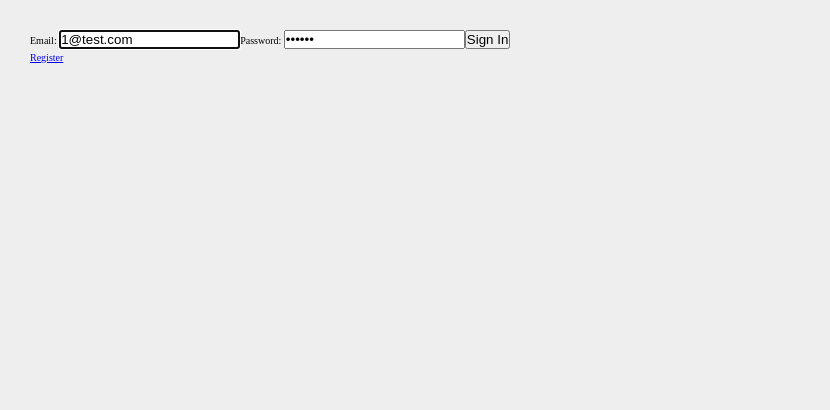
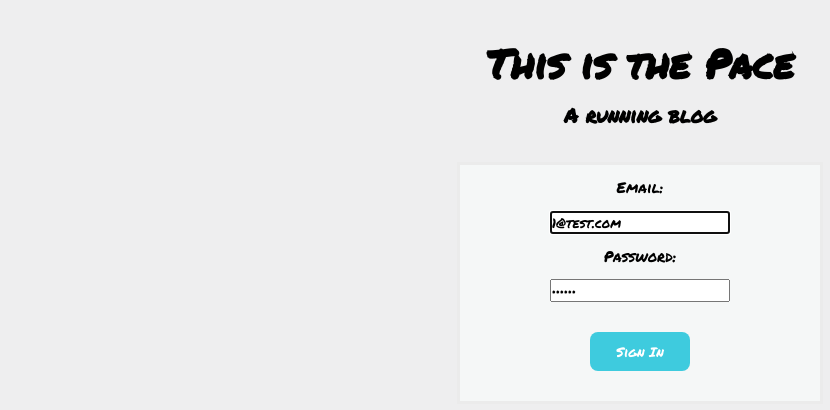
Before and after one commit to srsmith0/this-is-the-pace, a React (Create React App) app in the folder client/: page /admin in a window 1280 px wide. Shown: the top 410 px of the page, without its empty margins (0-830 px from the left). Built offline with nearby package versions, Linux system fonts and the light colour scheme; what devise-axios would draw is missing.

Commit message:
login styled

```diff
--- a/client/src/components/Admin/Admin.css
+++ b/client/src/components/Admin/Admin.css
@@ -86,3 +86,56 @@
   width: 80%;
   margin: 1rem auto;
 }
+
+.sign-in {
+  display: flex;
+  flex-flow: column wrap;
+  text-align: center;
+}
+
+.sign-in h1 {
+  font-family: "Permanent Marker", cursive;
+  font-size: 4rem;
+}
+
+.sign-in h2 {
+  font-family: "Permanent Marker", cursive;
+  font-size: 2rem;
+}
+
+.login-form {
+  font-family: "Permanent Marker", cursive;
+  display: grid;
+  width: 30%;
+  margin: 3rem auto 1rem;
+  border: #ebebeb solid 3px;
+  background-color: #f5f7f7;
+}
+
+.login-label {
+  font-size: 1.5rem;
+  margin: 1rem;
+}
+
+.login-input {
+  width: 50%;
+  margin: 0 auto;
+  font-family: "Permanent Marker", cursive;
+}
+
+.login-button {
+  font-family: "Permanent Marker", cursive;
+  width: 10rem;
+  margin: 3rem auto;
+  background-color: #3ecbde; /* Green */
+  border: none;
+  border-radius: 8px;
+  color: white;
+  padding: 1rem;
+  text-decoration: none;
+  display: inline-block;
+}
+
+.login-button:hover {
+  cursor: pointer;
+}
--- a/client/src/components/Admin/AdminLogin.js
+++ b/client/src/components/Admin/AdminLogin.js
@@ -13,11 +13,14 @@ const AdminLogin = (props) => {
 
   if(!props.auth.authenticated){
   return (
-    <>
-      <form onSubmit={handleSubmit}>
-        <label htmlFor="email">Email: </label>
+    <div className="sign-in">
+      <h1>This is the Pace</h1>
+      <h2>A running blog</h2>
+      <form className="login-form" onSubmit={handleSubmit}>
+        <label className="login-label" htmlFor="email">Email: </label>
         <input
         autoFocus
+        className="login-input"
         required
         type="email"
         id="email"
@@ -26,9 +29,10 @@ const AdminLogin = (props) => {
         placeholder="Email"
         onChange={(e) => setEmail(e.target.value)}
         />
-        <label htmlFor="password">Password: </label>
+        <label className="login-label" htmlFor="password">Password: </label>
         <input
         required
+        className="login-input"
         type="password"
         id="password"
         name="password"
@@ -36,12 +40,9 @@ const AdminLogin = (props) => {
         placeholder="Password"
         onChange={(e) => setPassword(e.target.value)}
         />
-        <button>Sign In</button>
+        <button className="login-button">Sign In</button>
       </form>
-      <Link to="/admin/new">
-        Register
-      </Link>
-    </>
+    </div>
   )
   } else return <Redirect to="/admin/home" />
 
```
